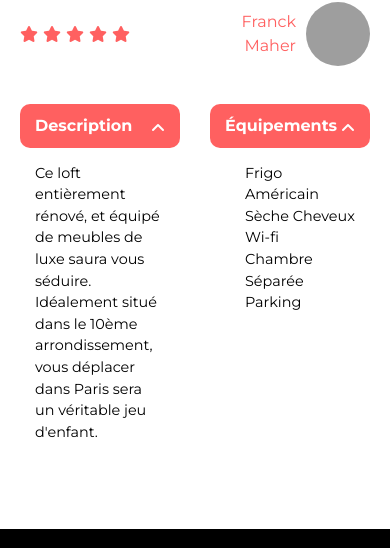
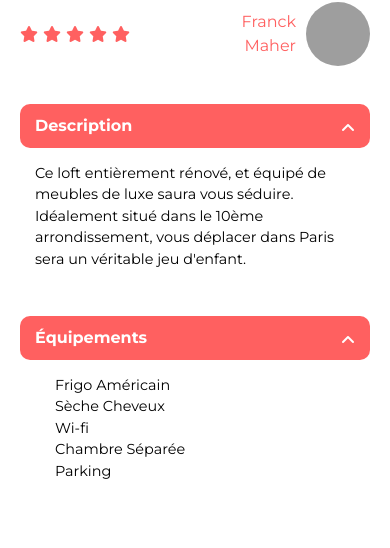
Before and after one commit to LaFamiine/KASA, a React (Vite) app in the folder kasa/: page /logement/0979876d in a window 390 px wide. Shown: the part 587-1135 px from the top of the page. Built offline with nearby package versions, Linux system fonts and the light colour scheme; grey boxes are pictures that could not be loaded.

Commit message:
supprimer grid-template-columns en mobile

```diff
--- a/kasa/src/style/Logement.css
+++ b/kasa/src/style/Logement.css
@@ -82,7 +82,6 @@
 
 .details {
   display: grid;
-  grid-template-columns: 1fr 1fr;
   gap: 30px;
 }
 
```
